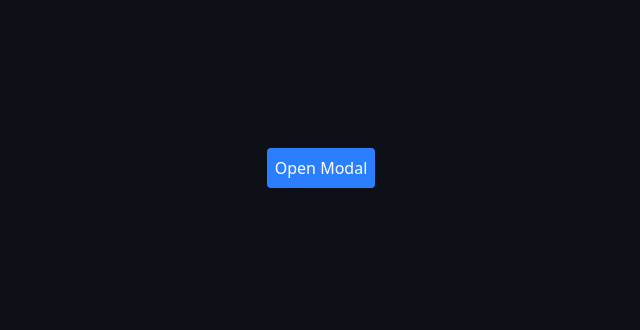
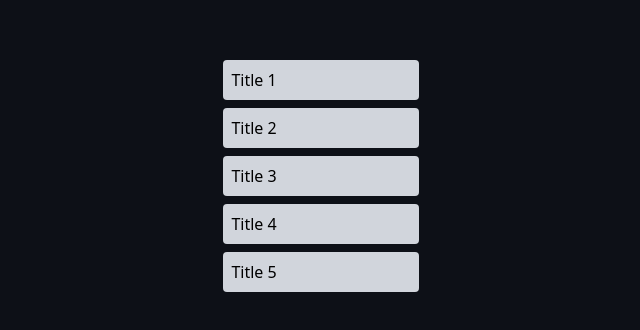
Before and after one commit to nothariharan/Motion_Components, a React (Vite) app: page / in a window 1280 px wide. Shown: the part 224-554 px from the top of the page, without its empty margins (319-959 px from the left). Built offline with nearby package versions, Linux system fonts and the light colour scheme.

Commit message:
added Accordian Animation

```diff
--- a/src/App.tsx
+++ b/src/App.tsx
@@ -15,6 +15,7 @@ import BouncingCircle from "./components/BouncingCircle"
 import FadeComponent from "./practice/FadeComponent"
 import Sidebar from "./practice/Sidebar"
 import Modal from "./practice/Modal"
+import Accordion from "./practice/Accordion"
 const App = () => {
   return (
     <div>
@@ -39,7 +40,8 @@ const App = () => {
 
       {/* <FadeComponent /> */}
       {/* <Sidebar /> */}
-      <Modal />
+      {/* <Modal /> */}
+      <Accordion />
 
     </div>
   )
--- /dev/null
+++ b/src/practice/Accordion.tsx
@@ -0,0 +1,41 @@
+import { motion } from "motion/react"
+import { div } from "motion/react-client";
+import { useState } from "react"
+const items = [
+    {title:'Title 1', content: 'This is content of item 1'},
+    {title:'Title 2', content: 'This is content of item 2'},
+    {title:'Title 3', content: 'This is content of item 3'},
+    {title:'Title 4', content: 'This is content of item 4'},
+    {title:'Title 5', content: 'This is content of item 5'}
+]
+
+const Accordion = () => {
+    const [openIndex,setOpenIndex] = useState(null);
+    const toggleItem = (index:any) => {
+        setOpenIndex(openIndex === index ? null : index)
+    }
+  return (
+    <div className="space-y-2">
+        {items.map((item,index)=>(
+            <div key={index}>
+                <button
+                onClick={()=>toggleItem(index)}
+                className="w-full text-left p-2 bg-gray-300 rounded focus:outline-none text-black">
+                    Title {index+1}
+                </button>
+
+                <motion.div
+                className="overflow-hidden"
+                initial={{height:0}} animate={{height: openIndex === index ? 'auto' : 0}}
+                transition={{duration:0.3}}
+                >
+                    <h1 className="p-2 mb-5 bg-gray-200 rounded text-black">{item.content}</h1>
+
+                </motion.div>
+
+            </div>
+        ))}
+    </div>
+  )
+}
+export default Accordion
```
Also changed, not shown: 1 other file (tests, documents, lock files or other folders).
